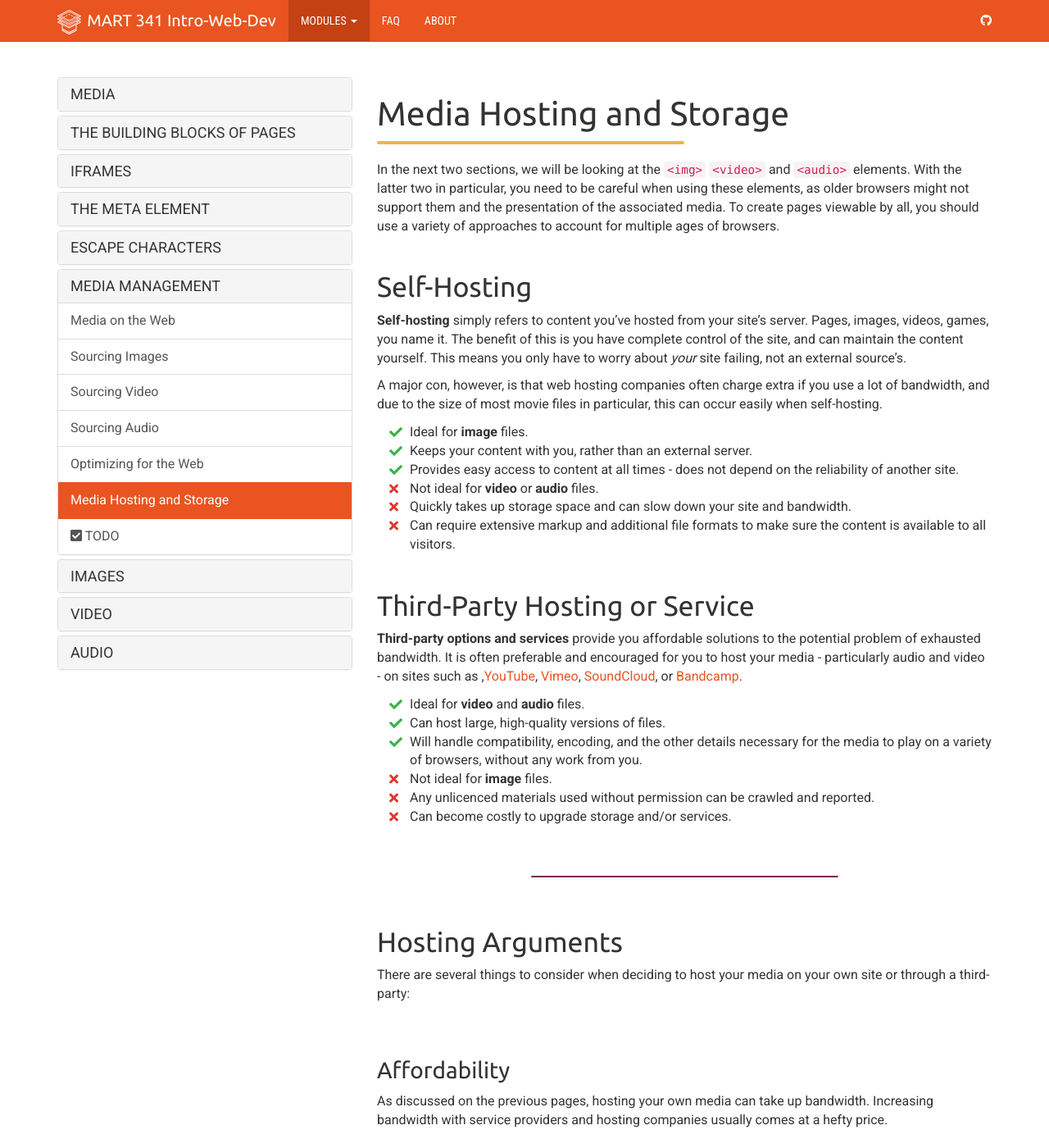
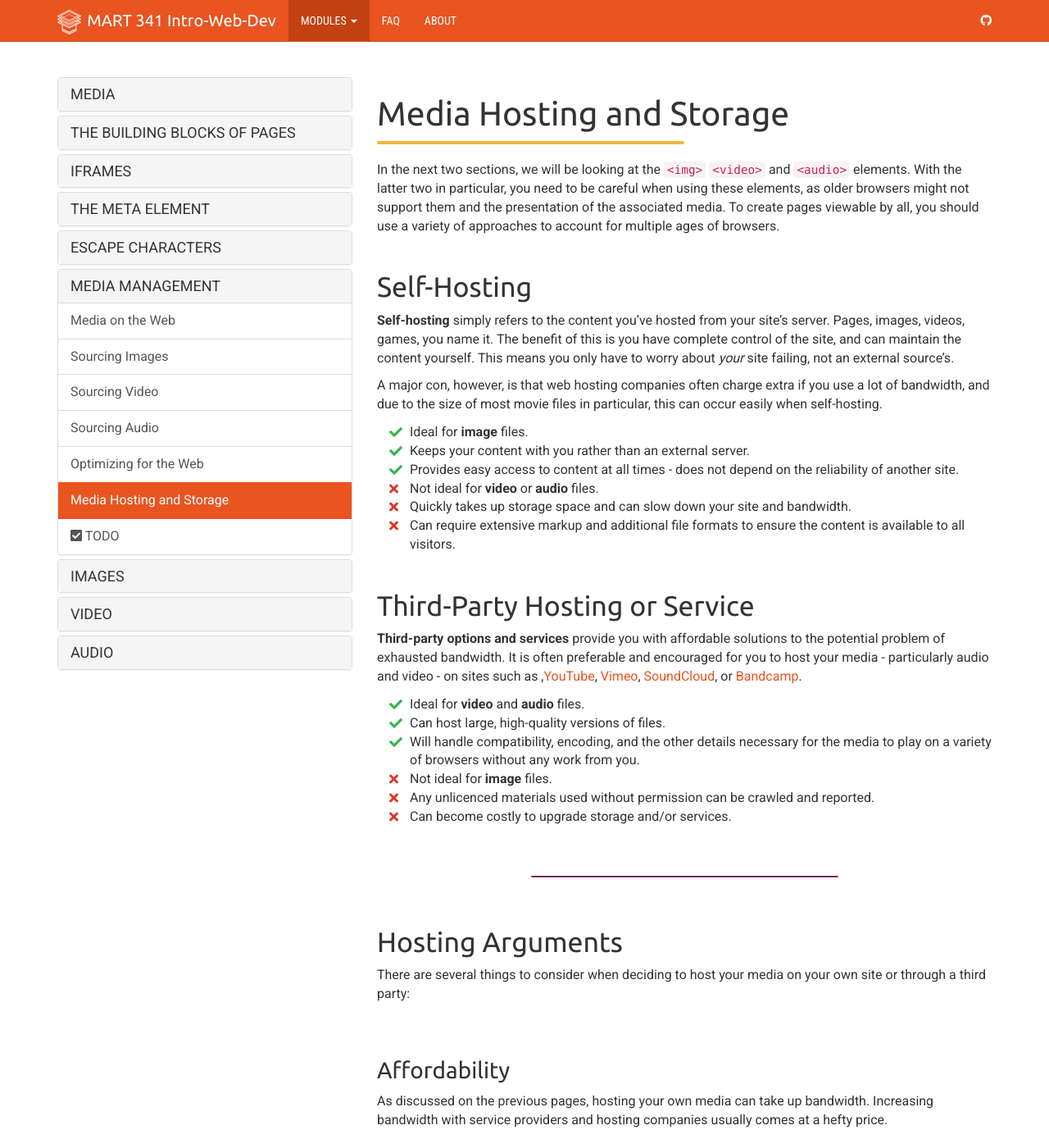
Before and after one commit to Montana-Media-Arts/webDesignFall2024, a Jekyll site: the page built from _docs/topic-07/05-media-mgmnt/page-06.md, in a window 1280 px wide and 1400 px high. Shown: the whole window at 82% size. Built offline with Jekyll 4.4.1, drawn with Linux system fonts in a browser that asks for light colours; nearby versions of some CDN libraries; some of the changed text lies outside the part shown.

Commit message:
Update page-06.md

```diff
--- a/_docs/topic-07/05-media-mgmnt/page-06.md
+++ b/_docs/topic-07/05-media-mgmnt/page-06.md
@@ -10,27 +10,27 @@ In the next two sections, we will be looking at the `<img>` `<video>` and `<audi
 
 
 ## Self-Hosting
-**Self-hosting** simply refers to content you've hosted from your site's server. Pages, images, videos, games, you name it. The benefit of this is you have complete control of the site, and can maintain the content yourself. This means you only have to worry about _your_ site failing, not an external source's.
+**Self-hosting** simply refers to the content you've hosted from your site's server. Pages, images, videos, games, you name it. The benefit of this is you have complete control of the site, and can maintain the content yourself. This means you only have to worry about _your_ site failing, not an external source's.
 
 A major con, however, is that web hosting companies often charge extra if you use a lot of bandwidth, and due to the size of most movie files in particular, this can occur easily when self-hosting.
 
 <ul style="list-style-type: none">
   <li class="icon-pro">Ideal for <b>image</b> files.</li>
-  <li class="icon-pro">Keeps your content with you, rather than an external server.</li>
+  <li class="icon-pro">Keeps your content with you rather than an external server.</li>
   <li class="icon-pro">Provides easy access to content at all times - does not depend on the reliability of another site.</li>
   <li class="icon-con">Not ideal for <b>video</b> or <b>audio</b> files.</li>
   <li class="icon-con">Quickly takes up storage space and can slow down your site and bandwidth.</li>
-  <li class="icon-con">Can require extensive markup and additional file formats to make sure the content is available to all visitors.</li>
+  <li class="icon-con">Can require extensive markup and additional file formats to ensure the content is available to all visitors.</li>
 </ul>
 
 
 ## Third-Party Hosting or Service
-**Third-party options and services** provide you affordable solutions to the potential problem of exhausted bandwidth. It is often preferable and encouraged for you to host your media - particularly audio and video - on sites such as ,<a href="https://youtube.com" target="_new">YouTube</a>, <a href="https://vimeo.com" target="_new">Vimeo</a>,  <a href="https://soundcloud.com/" target="_new">SoundCloud</a>, or <a href="https://bandcamp.com/" target="_new">Bandcamp</a>.
+**Third-party options and services** provide you with affordable solutions to the potential problem of exhausted bandwidth. It is often preferable and encouraged for you to host your media - particularly audio and video - on sites such as ,<a href="https://youtube.com" target="_new">YouTube</a>, <a href="https://vimeo.com" target="_new">Vimeo</a>,  <a href="https://soundcloud.com/" target="_new">SoundCloud</a>, or <a href="https://bandcamp.com/" target="_new">Bandcamp</a>.
 
 <ul style="list-style-type: none">
   <li class="icon-pro">Ideal for <b>video</b> and <b>audio</b> files.</li>
   <li class="icon-pro">Can host large, high-quality versions of files.</li>
-  <li class="icon-pro">Will handle compatibility, encoding, and the other details necessary for the media to play on a variety of browsers, without any work from you.</li>
+  <li class="icon-pro">Will handle compatibility, encoding, and the other details necessary for the media to play on a variety of browsers without any work from you.</li>
   <li class="icon-con">Not ideal for <b>image</b> files.</li>
   <li class="icon-con">Any unlicenced materials used without permission can be crawled and reported.</li>
   <li class="icon-con">Can become costly to upgrade storage and/or services.</li>
@@ -42,7 +42,7 @@ A major con, however, is that web hosting companies often charge extra if you us
 
 ## Hosting Arguments
 
-There are several things to consider when deciding to host your media on your own site or through a third-party:
+There are several things to consider when deciding to host your media on your own site or through a third party:
 
 
 ### Affordability
@@ -50,9 +50,9 @@ As discussed on the previous pages, hosting your own media can take up bandwidth
 
 
 ### Converting Files
-Third-party hosting converts files for you, and increases the compatibility of the media across browsers. This is not to say that you can't provide your own alternative media and conversions, but it can take time. As stated, **always test your site across as many browsers and devices as possible to ensure the page is rendering as intended.**
+Third-party hosting converts files for you and increases the compatibility of the media across browsers. This is not to say that you can't provide your own alternative media and conversions, but it can take time. As stated, **always test your site across as many browsers and devices as possible to ensure the page is rendering as intended.**
 
-In terms of downloading files from other sources, you likely will not have access to the original file. For example, with audio, to export an .ogg file (whether it's a song you own or have recently sourced), you may need to use an online converter like <a href="https://convertio.co/mp3-ogg/" target="_new">Convertio</a> or <a href="http://www.zamzar.com/convert/mp3-to-ogg/" target="_new">Zamzar</a>. Again, this is only a band-aide; ideally, you're providing your own created audio (music, recordings, sound effects, etc) which you can export as an .ogg legally.
+In terms of downloading files from other sources, you likely will not have access to the original file. For example, with audio, to export an .ogg file (whether it's a song you own or have recently sourced), you may need to use an online converter like <a href="https://convertio.co/mp3-ogg/" target="_new">Convertio</a> or <a href="http://www.zamzar.com/convert/mp3-to-ogg/" target="_new">Zamzar</a>. Again, this is only a band-aide; ideally, you're providing your own created audio (music, recordings, sound effects, etc.), which you can export as an .ogg legally.
 
 A similar process is needed to create .webm video files. Certain plugins can be downloaded for video editors like Adobe Premiere so that you can export .webm files without a band-aide conversion.
 
```
Also changed, not shown: other parts of _docs/topic-07/05-media-mgmnt/page-06.md (+3 -3 lines).
